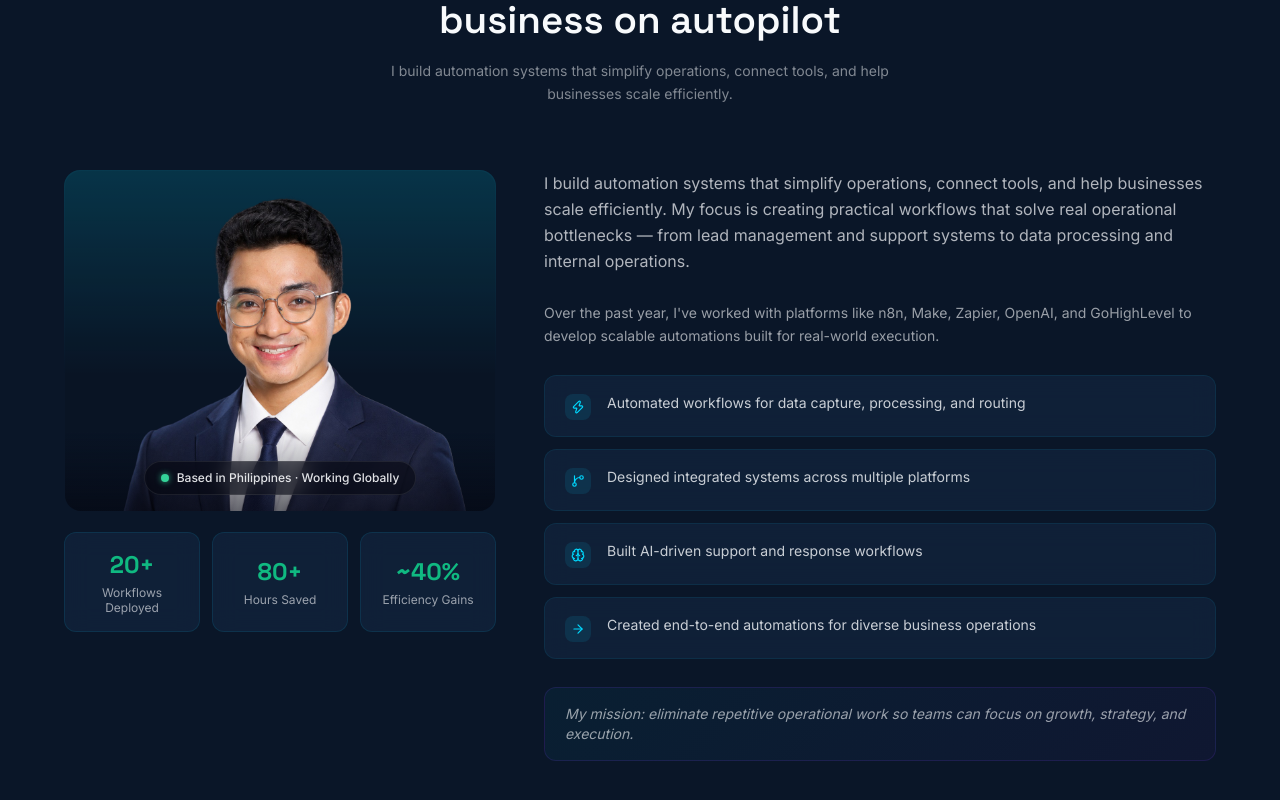
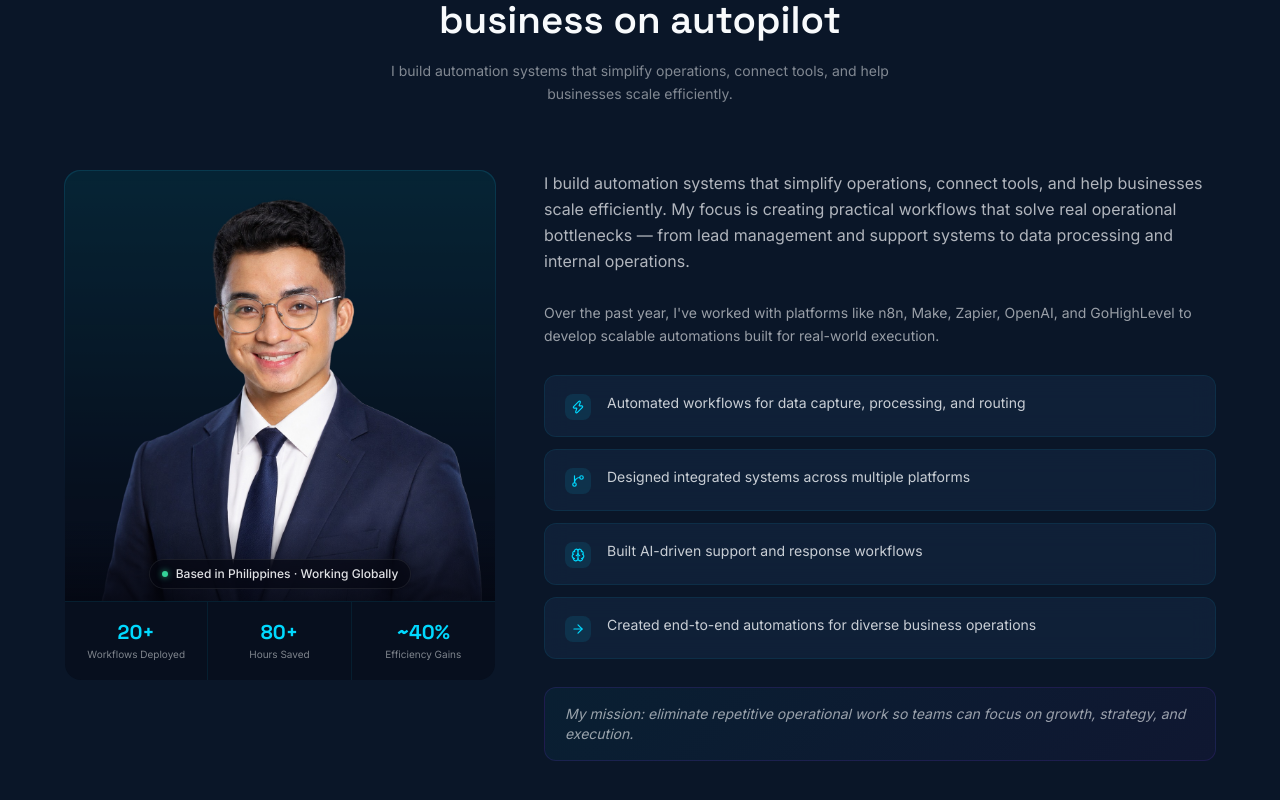
Before and after one commit to SiiiC1/AutomatewithDodge, a Next.js app: page / in a window 1280 px wide. Shown: the part 982-1782 px from the top of the page. Built offline with nearby package versions, Linux system fonts and the light colour scheme.

Commit message:
feat: unify avatar + stats into single balanced card

```diff
--- a/components/sections/About.tsx
+++ b/components/sections/About.tsx
@@ -3,7 +3,7 @@ import { useRef } from 'react'
 import { motion, useInView } from 'framer-motion'
 import { Zap, GitBranch, Brain, ArrowRight } from 'lucide-react'
 import Image from 'next/image'
-import { StatCard } from '@/components/ui/StatCard'
+
 
 const highlights = [
   { icon: Zap, text: 'Automated workflows for data capture, processing, and routing' },
@@ -55,17 +55,17 @@ export function About() {
             animate={isInView ? { opacity: 1, x: 0 } : {}}
             transition={{ duration: 0.6, delay: 0.15 }}
           >
-            {/* Avatar card — gradient border wrapper */}
+            {/* Unified avatar + stats card */}
             <div
               className="rounded-2xl p-px"
-              style={{ background: 'linear-gradient(to bottom, rgba(0,217,255,0.18) 0%, transparent 60%)' }}
+              style={{ background: 'linear-gradient(to bottom, rgba(0,217,255,0.18) 0%, transparent 65%)' }}
             >
               <div
-              className="rounded-2xl overflow-hidden relative"
-              style={{ background: 'rgba(0,0,0,0.08)' }}
+                className="rounded-2xl overflow-hidden flex flex-col"
+                style={{ background: 'rgba(4,6,16,0.4)' }}
               >
-              {/* Photo — constrained height so it doesn't feel massive */}
-              <div className="relative w-full" style={{ aspectRatio: '3/4', maxHeight: '340px' }}>
+                {/* Photo — square crop shows face + upper body */}
+                <div className="relative w-full" style={{ aspectRatio: '1/1' }}>
                   <Image
                     src="/avatar.png"
                     alt="Dodge — Automation Specialist"
@@ -73,39 +73,43 @@ export function About() {
                     className="object-cover object-top"
                     priority
                   />
-                {/* bottom fade for badge readability */}
+                  {/* bottom fade for badge */}
                   <div
                     className="absolute bottom-0 left-0 right-0 h-20 pointer-events-none"
-                  style={{ background: 'linear-gradient(to top, rgba(4,6,16,0.6) 0%, transparent 100%)' }}
+                    style={{ background: 'linear-gradient(to top, rgba(4,6,16,0.75) 0%, transparent 100%)' }}
                   />
-              </div>
-
-              {/* Location badge pinned at the bottom */}
-              <div className="absolute bottom-4 left-0 right-0 flex justify-center">
+                  {/* Location badge */}
+                  <div className="absolute bottom-3 left-0 right-0 flex justify-center">
                     <span
-                  className="flex items-center gap-2 text-xs font-medium text-light/90 px-4 py-2 rounded-full backdrop-blur-md"
-                  style={{ background: 'rgba(4,6,16,0.55)', border: '1px solid rgba(255,255,255,0.08)' }}
+                      className="flex items-center gap-2 text-xs font-medium text-light/90 px-3 py-1.5 rounded-full backdrop-blur-md"
+                      style={{ background: 'rgba(4,6,16,0.6)', border: '1px solid rgba(255,255,255,0.08)' }}
                     >
-                  <span className="w-2 h-2 rounded-full bg-emerald-400 shadow-[0_0_6px_rgba(52,211,153,0.8)]" />
+                      <span className="w-1.5 h-1.5 rounded-full bg-emerald-400 shadow-[0_0_6px_rgba(52,211,153,0.8)]" />
                       Based in Philippines · Working Globally
                     </span>
                   </div>
                 </div>
-            </div>
 
-            {/* Stat cards — equal width and height */}
-            <div className="grid grid-cols-3 gap-3 items-stretch">
+                {/* Stats row — same card, below the photo */}
+                <div
+                  className="grid grid-cols-3"
+                  style={{ borderTop: '1px solid rgba(0,217,255,0.08)' }}
+                >
                   {stats.map((s, i) => (
                     <motion.div
                       key={s.label}
-                  className="flex"
-                  initial={{ opacity: 0, y: 20 }}
+                      className="flex flex-col items-center justify-center py-5 px-2 text-center"
+                      style={i < stats.length - 1 ? { borderRight: '1px solid rgba(0,217,255,0.08)' } : {}}
+                      initial={{ opacity: 0, y: 10 }}
                       animate={isInView ? { opacity: 1, y: 0 } : {}}
                       transition={{ duration: 0.4, delay: 0.3 + i * 0.1 }}
                     >
-                  <StatCard value={s.value} label={s.label} />
+                      <span className="text-xl font-bold font-heading text-primary leading-none">{s.value}</span>
+                      <span className="text-[10px] text-light/50 mt-1.5 leading-tight">{s.label}</span>
                     </motion.div>
                   ))}
+                </div>
+              </div>
             </div>
           </motion.div>
 
```
Lines whose indentation alone changed are shown as unchanged.
